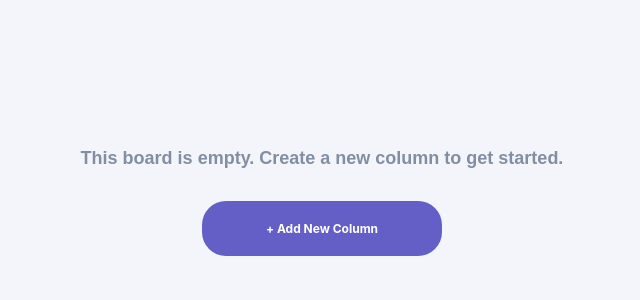
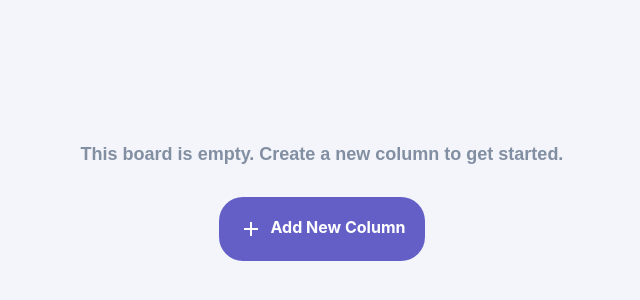
Before and after one commit to apettiigrew/Kanban-task-management-web-app, a Next.js app: page / in a window 1280 px wide. Shown: the part 198-498 px from the top of the page, without its empty margins (318-958 px from the left). Built offline with nearby package versions, Linux system fonts and the light colour scheme.

Commit message:
feat: wip

```diff
--- a/src/app/page.tsx
+++ b/src/app/page.tsx
@@ -1,4 +1,5 @@
 import { AppButton } from '@/components/AppButton';
+import { AddIcon } from '@/components/AddIcon';
 import styles from './page.module.scss';
 import Heading from '@/components/Heading';
 
@@ -12,7 +13,8 @@ export default function Home() {
           </Heading>
         </div>
         <AppButton variant="primary" size="large">
-          + Add New Column
+          <AddIcon style={{ marginRight: 8, verticalAlign: 'middle' }} />
+          Add New Column
         </AppButton>
       </div>
     </main>
--- /dev/null
+++ b/src/components/AddIcon.tsx
@@ -0,0 +1,14 @@
+import React from 'react';
+
+export const AddIcon: React.FC<React.SVGProps<SVGSVGElement>> = (props) => (
+  <svg
+    xmlns="http://www.w3.org/2000/svg"
+    height="24px"
+    viewBox="0 -960 960 960"
+    width="24px"
+    fill="currentColor"
+    {...props}
+  >
+    <path d="M440-440H200v-80h240v-240h80v240h240v80H520v240h-80v-240Z" />
+  </svg>
+);
--- a/src/components/AppButton.module.scss
+++ b/src/components/AppButton.module.scss
@@ -5,8 +5,8 @@
   outline: none;
   border-radius: u.rem(24);
   font-weight: 700;
-  font-size: u.rem(12);
-  padding: u.rem(20) u.rem(64);
+  font-size: u.rem(16);
+  padding: u.rem(20);
   cursor: pointer;
   background: u.color(primary);
   color: u.color(white);
@@ -18,6 +18,26 @@
     font-size: u.rem(15);
     padding: u.rem(23) u.rem(83);
 	}
+
+  &:hover {
+    // Default hover for primary
+    &.primary {
+      background: u.color(primary-light);
+    }
+    // Default hover for secondary
+    &.secondary {
+      background: u.color(gray-light);
+    }
+    // Default hover for destructive
+    &.destructive {
+      background: u.color(red-light);
+    }
+  }
+
+  &:active {
+    transform: scale(0.96);
+    box-shadow: 0 2px 8px 0 rgba(99, 95, 199, 0.10);
+  }
 }
 
 // .large {
```
